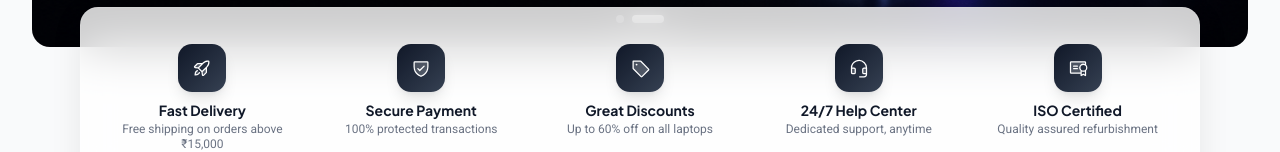
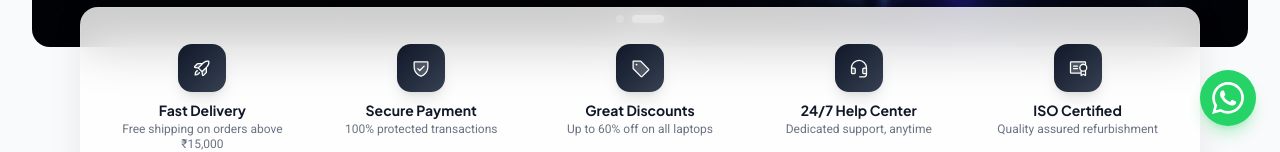
Before and after one commit to ajaysinghdev14-source/gurugram-laptops-web, a Next.js app: page / in a window 1280 px wide. Shown: the part 650-802 px from the top of the page. Built offline with nearby package versions, Linux system fonts and the light colour scheme; no server answers.

Commit message:
fix: resolve hydration mismatch lint warning in whatsapp widget

```diff
--- a/app/layout.tsx
+++ b/app/layout.tsx
@@ -7,6 +7,7 @@ import { AuthProvider } from "@/components/AuthProvider";
 import { TooltipProvider } from "@/components/ui/tooltip";
 import { Footer } from "@/components/home/footer";
 import { EmailVerificationBanner } from "@/components/email-verification-banner";
+import { WhatsAppWidget } from "@/components/whatsapp-widget";
 
 const roboto = Roboto({
   variable: "--font-sans",
@@ -44,6 +45,7 @@ export default function RootLayout({
               {children}
             </main>
             <Footer />
+            <WhatsAppWidget />
             <Toaster />
           </TooltipProvider>
         </AuthProvider>
--- /dev/null
+++ b/components/whatsapp-widget.tsx
@@ -0,0 +1,59 @@
+"use client";
+
+import { usePathname } from "next/navigation";
+import { useSyncExternalStore } from "react";
+
+const emptySubscribe = () => () => {};
+const getSnapshot = () => true;
+const getServerSnapshot = () => false;
+
+export function WhatsAppWidget() {
+  const pathname = usePathname();
+  const mounted = useSyncExternalStore(emptySubscribe, getSnapshot, getServerSnapshot);
+
+  // Avoid hydration mismatch by rendering only after mount
+  if (!mounted) return null;
+
+  const phoneNumber = "918808319836"; // 91 + Indian mobile number
+
+  // Default message for standard pages
+  let message = "Hi Gurugram IT Networks! I have a query.";
+
+  // Smart contextual message if the user is on a product page
+  if (pathname.startsWith("/shop/") && pathname.length > 6) {
+    const productUrl = window.location.href;
+    message = `Hi Gurugram IT Networks! I am interested in buying this product:\n${productUrl}\n\nCan you share more details?`;
+  }
+
+  const encodedMessage = encodeURIComponent(message);
+  const whatsappUrl = `https://wa.me/${phoneNumber}?text=${encodedMessage}`;
+
+  return (
+    <div className="fixed bottom-6 right-6 z-50 group">
+      {/* Tooltip that shows on hover */}
+      <div className="absolute -top-12 right-0 w-max opacity-0 group-hover:opacity-100 transition-opacity bg-black text-white text-xs font-medium px-3 py-2 rounded-lg shadow-lg pointer-events-none">
+        Chat with us!
+        <div className="absolute -bottom-1 right-5 w-2 h-2 bg-black rotate-45"></div>
+      </div>
+
+      {/* WhatsApp Button */}
+      <a
+        href={whatsappUrl}
+        target="_blank"
+        rel="noopener noreferrer"
+        className="flex h-14 w-14 items-center justify-center rounded-full bg-[#25D366] text-white shadow-lg shadow-[#25D366]/30 hover:scale-110 hover:shadow-xl hover:shadow-[#25D366]/40 transition-all duration-300 focus:outline-none focus:ring-4 focus:ring-[#25D366]/50"
+        aria-label="Chat on WhatsApp"
+      >
+        <svg
+          xmlns="http://www.w3.org/2000/svg"
+          width="32"
+          height="32"
+          viewBox="0 0 24 24"
+          fill="currentColor"
+        >
+          <path d="M17.472 14.382c-.297-.149-1.758-.867-2.03-.967-.273-.099-.471-.148-.67.15-.197.297-.767.966-.94 1.164-.173.199-.347.223-.644.075-.297-.15-1.255-.463-2.39-1.475-.883-.788-1.48-1.761-1.653-2.059-.173-.297-.018-.458.13-.606.134-.133.298-.347.446-.52.149-.174.198-.298.298-.497.099-.198.05-.371-.025-.52-.075-.149-.669-1.612-.916-2.207-.242-.579-.487-.5-.669-.51a12.8 12.8 0 0 0-.57-.01c-.198 0-.52.074-.792.372-.272.297-1.04 1.016-1.04 2.479 0 1.462 1.065 2.875 1.213 3.074.149.198 2.096 3.2 5.077 4.487.709.306 1.262.489 1.694.625.712.227 1.36.195 1.871.118.571-.085 1.758-.719 2.006-1.413.248-.694.248-1.289.173-1.413-.074-.124-.272-.198-.57-.347m-5.421 7.403h-.004a9.87 9.87 0 0 1-5.031-1.378l-.361-.214-3.741.982.998-3.648-.235-.374a9.86 9.86 0 0 1-1.51-5.26c.001-5.45 4.436-9.884 9.888-9.884 2.64 0 5.122 1.03 6.988 2.898a9.825 9.825 0 0 1 2.893 6.994c-.003 5.45-4.437 9.884-9.885 9.884m8.413-18.297A11.815 11.815 0 0 0 12.05 0C5.495 0 .16 5.335.157 11.892c0 2.096.547 4.142 1.588 5.945L.057 24l6.305-1.654a11.882 11.882 0 0 0 5.683 1.448h.005c6.554 0 11.89-5.335 11.893-11.893a11.821 11.821 0 0 0-3.48-8.413Z"/>
+        </svg>
+      </a>
+    </div>
+  );
+}
```
